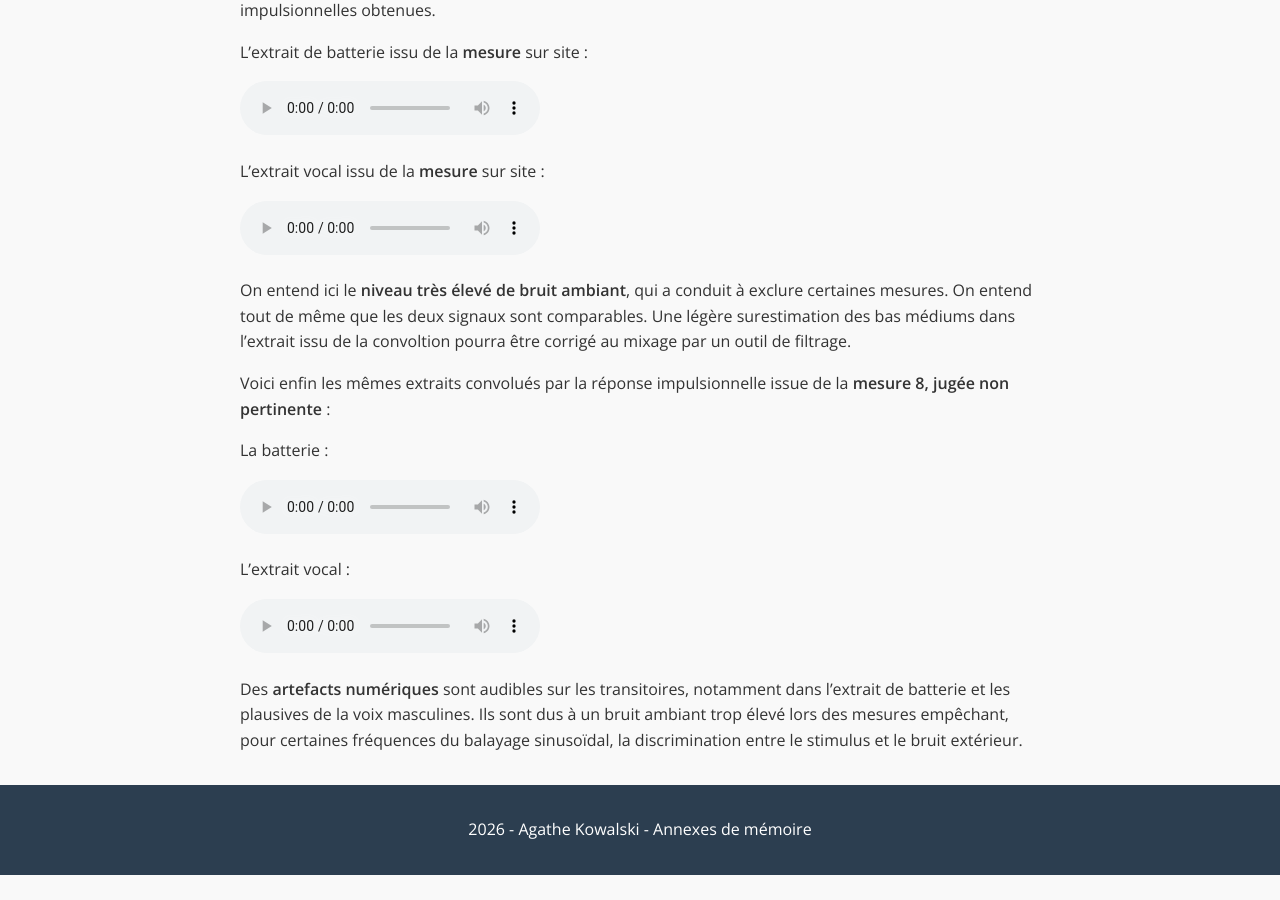
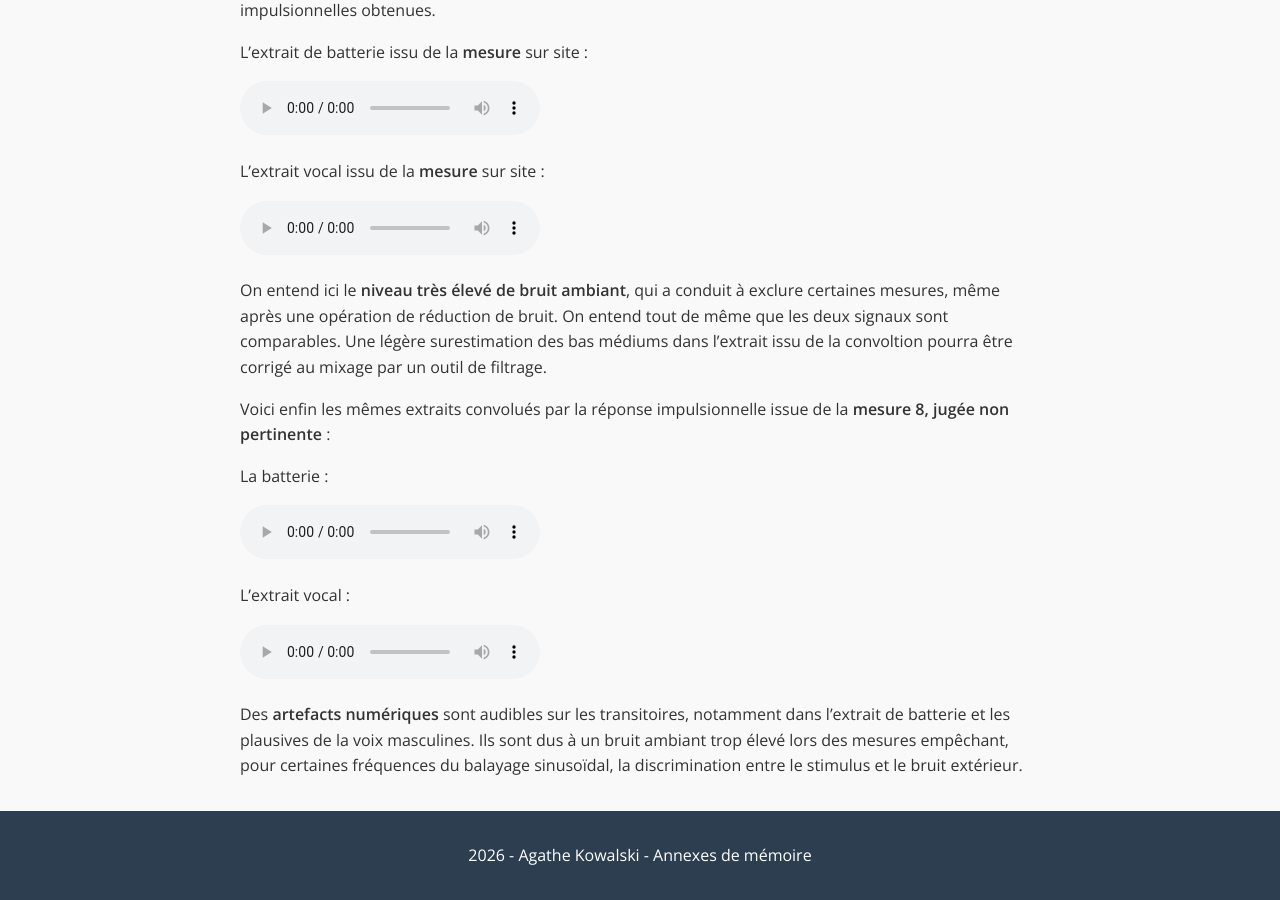
Before and after one commit to agathekowalski/ensll_memoire_p2026, a Jekyll site: the page built from mesures/index.md, in a window 1280 px wide and 900 px high, scrolled down 1061 px. Built offline with Jekyll 4.4.1, drawn with Linux system fonts in a browser that asks for light colours; before the commit the page ends 1936 px from its top, so only the background shows below that.

Commit message:
Update index.md

```diff
--- a/mesures/index.md
+++ b/mesures/index.md
@@ -33,8 +33,7 @@
   <source src="{{ '/mesures/speech_m2.mp3' | relative_url }}" type="audio/mpeg">
 </audio>
 
-On peut alors comparer ces extraits convolués par les mêmes sons, **enregistrés sur site** à la suite des trois balayages sinusoïdaux.
-En comparant les extraits convolués et mesurés, on peut juger les réponses impulsionnelles obtenues.
+On peut alors comparer ces extraits convolués par les mêmes sons, **enregistrés sur site** à la suite des trois balayages sinusoïdaux. En comparant les extraits convolués et mesurés, on peut juger les réponses impulsionnelles obtenues.
 
 L'extrait de batterie issu de la **mesure** sur site :
 <audio controls>
@@ -46,7 +45,7 @@
   <source src="{{ '/mesures/speech_m2_mesure.mp3' | relative_url }}" type="audio/mpeg">
 </audio>
 
-On entend ici le **niveau très élevé de bruit ambiant**, qui a conduit à exclure certaines mesures. On entend tout de même que les deux signaux sont comparables. Une légère surestimation des bas médiums dans l'extrait issu de la convoltion pourra être corrigé au mixage par un outil de filtrage.
+On entend ici le **niveau très élevé de bruit ambiant**, qui a conduit à exclure certaines mesures, même après une opération de réduction de bruit. On entend tout de même que les deux signaux sont comparables. Une légère surestimation des bas médiums dans l'extrait issu de la convoltion pourra être corrigé au mixage par un outil de filtrage.
 
 Voici enfin les mêmes extraits convolués par la réponse impulsionnelle issue de la **mesure 8, jugée non pertinente** :
 
```
